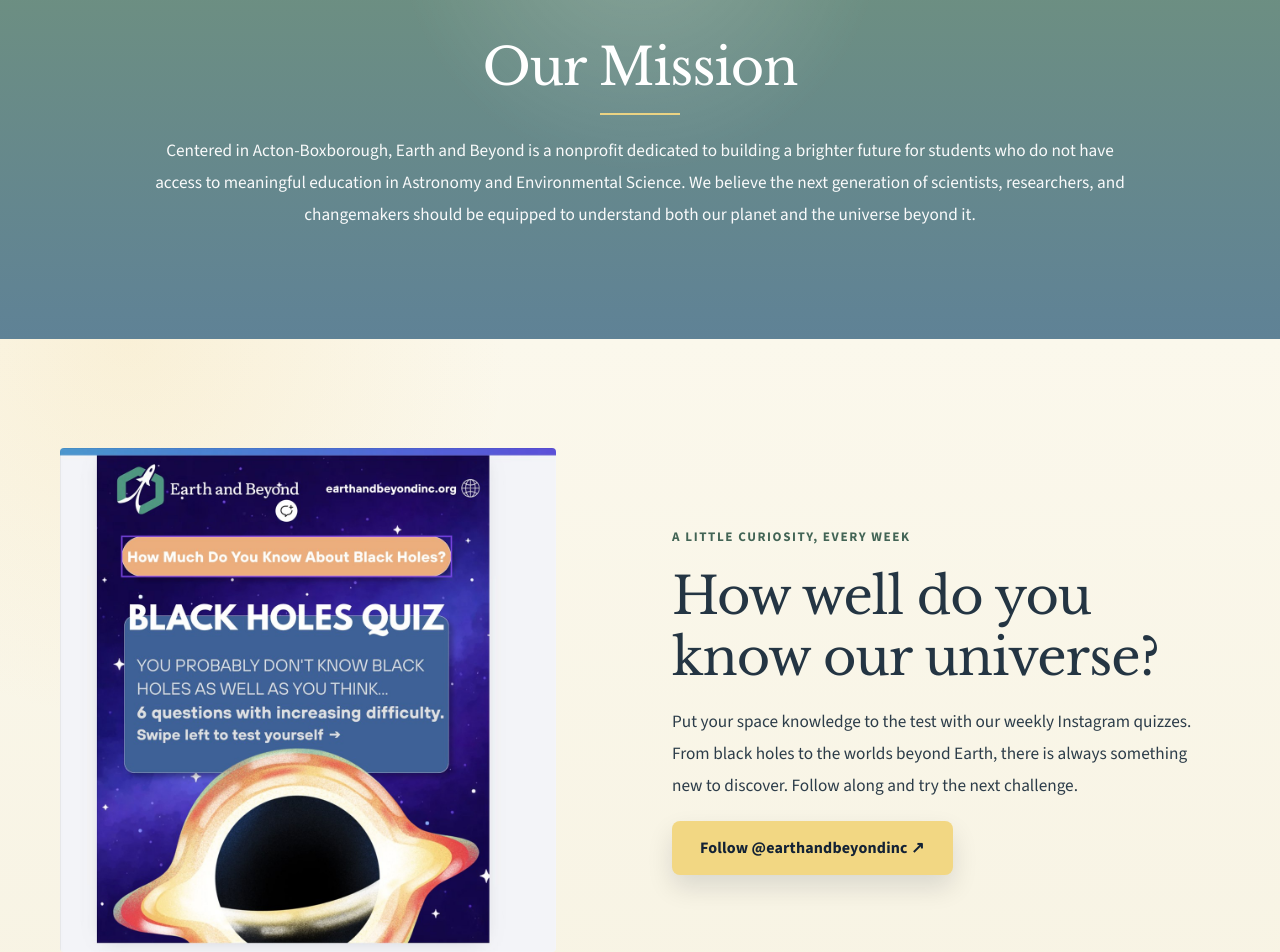
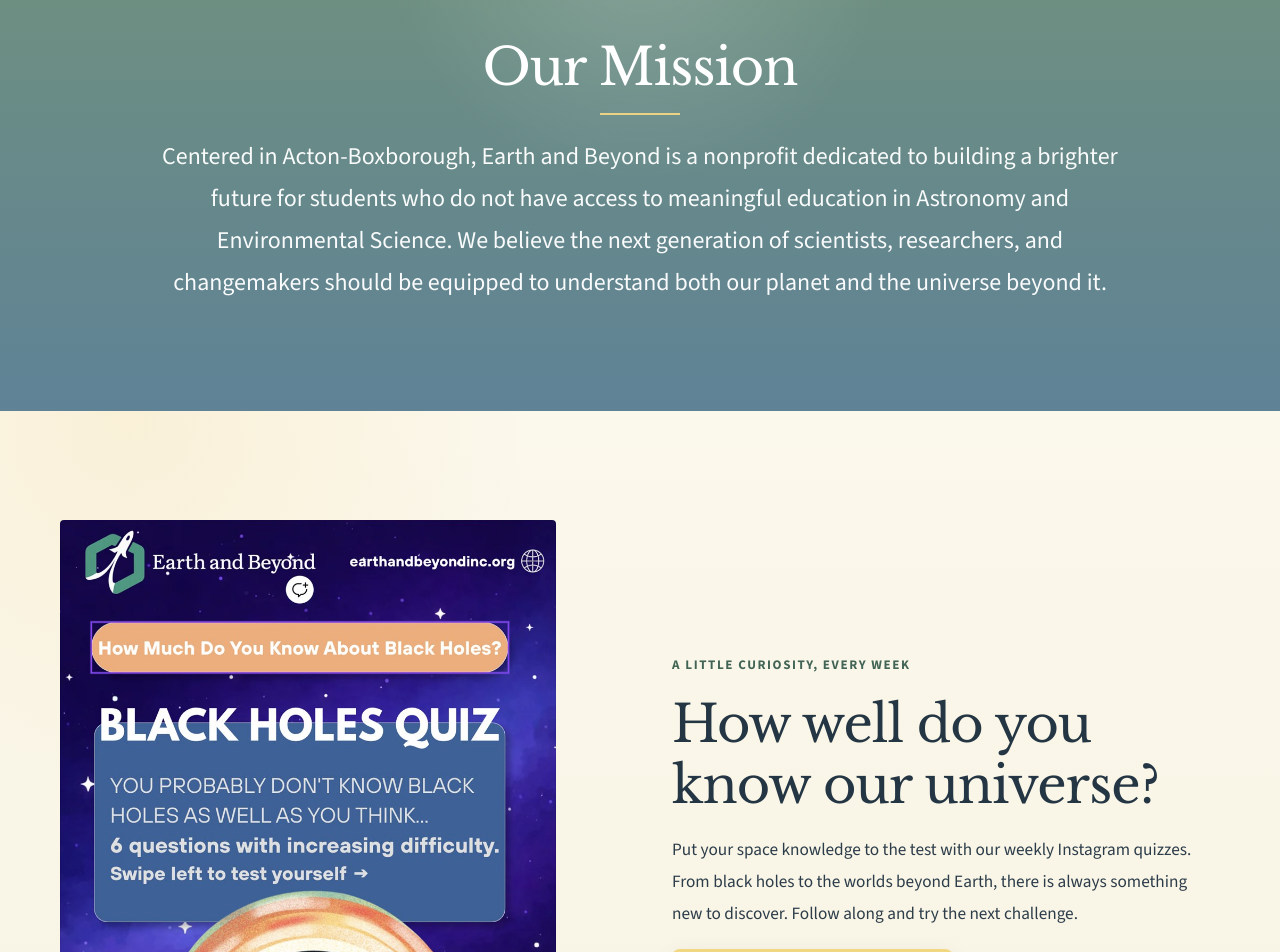
Before and after one commit to JLA30000/Earth_and_Beyond, a React (Vite) app: page / in a window 1280 px wide. Shown: the part 760-1712 px from the top of the page. Built offline with nearby package versions, Linux system fonts and the light colour scheme.

Commit message:
Refine quiz crop, mission text size, and link capitalization

```diff
--- a/src/index.css
+++ b/src/index.css
@@ -488,6 +488,11 @@
     linear-gradient(180deg, #6f917e 0%, #5f8296 100%);
 }
 
+.home-mission-section .section-intro {
+  font-size: clamp(1.25rem, 2vw, 1.5rem);
+  line-height: 1.75;
+}
+
 .section-navy {
   background:
     radial-gradient(circle at 85% 10%, rgba(240, 199, 106, 0.14), transparent 28%),
@@ -760,13 +765,23 @@
 }
 
 .quiz-feature__image {
+  position: relative;
   display: block;
+  width: 100%;
   max-width: 31rem;
+  aspect-ratio: 932 / 1160;
+  overflow: hidden;
+  border-radius: 4px;
 }
 
 .quiz-feature__image img {
+  /* Show the poster at (88, 18), sized 932 x 1160 in the 1180 x 1200 source. */
+  position: absolute;
+  width: calc(100% * 1180 / 932);
+  max-width: none;
   height: auto;
-  border-radius: 4px;
+  left: calc(-100% * 88 / 932);
+  top: calc(-100% * 18 / 1160);
 }
 
 .initiative-nav {
--- a/src/pages/Initiatives.jsx
+++ b/src/pages/Initiatives.jsx
@@ -27,10 +27,10 @@
       </PageHero>
 
       <nav className="initiative-nav" aria-label="Explore our initiatives">
-        <a href="#upcoming-workshop">Upcoming workshop</a>
-        <a href="#workshops-2026">2026 workshops</a>
-        <a href="#workshops-2025">2025 workshops</a>
-        <a href="#our-resources">Our resources</a>
+        <a href="#upcoming-workshop">Upcoming Workshop</a>
+        <a href="#workshops-2026">2026 Workshops</a>
+        <a href="#workshops-2025">2025 Workshops</a>
+        <a href="#our-resources">Our Resources</a>
       </nav>
 
       <section id="upcoming-workshop" className="section-cream initiative-chapter" aria-labelledby="upcoming-title">
@@ -103,7 +103,7 @@
               <p className="eyebrow">Connecting with a global community</p>
               <h3 id="space-apps-title">2025 &amp; 2026 NASA Amplification Collaborators</h3>
               <p>As a NASA Amplification Collaborator in 2025 and 2026, Earth and Beyond helps expand awareness and engagement around the NASA Space Apps Challenge. We support its mission of bringing innovators, creators, and problem-solvers together to use NASA&rsquo;s open data to address real-world challenges and inspire new discoveries.</p>
-              <a href="https://www.spaceappschallenge.org/" target="_blank" rel="noreferrer" className="text-link">Explore the NASA Space Apps Challenge <span aria-hidden="true">↗</span></a>
+              <a href="https://www.spaceappschallenge.org/" target="_blank" rel="noreferrer" className="text-link">Explore The NASA Space Apps Challenge <span aria-hidden="true">↗</span></a>
             </div>
           </aside>
         </div>
@@ -120,7 +120,7 @@
             <figure className="fade-in-up"><img src={alienDrawing} alt="A student's imagined Martian creatures among mountains and moons" loading="lazy" /><figcaption>Imagining life on another world.</figcaption></figure>
             <figure className="fade-in-up"><img src={spaceDrawing} alt="A student's drawing of a rocket traveling between Earth and the Sun" loading="lazy" /><figcaption>Exploring the worlds beyond Earth.</figcaption></figure>
           </div>
-          <a className="text-link archive-link" href="https://canva.link/uxrw1733n49i49y" target="_blank" rel="noreferrer">View the 2025 student artwork collage on Canva <span aria-hidden="true">↗</span></a>
+          <a className="text-link archive-link" href="https://canva.link/uxrw1733n49i49y" target="_blank" rel="noreferrer">View The 2025 Student Artwork Collage On Canva <span aria-hidden="true">↗</span></a>
         </div>
       </section>
 
@@ -135,21 +135,21 @@
             <article className="resource-card fade-in-up">
               <img className="resource-card__image resource-card__image--art" src={alienDrawing} alt="Student artwork imagining life on Mars" loading="lazy" />
               <div className="resource-card__body content-stack">
-                <p className="eyebrow">Curriculum · Coming soon</p>
+                <p className="eyebrow">Curriculum · Coming Soon</p>
                 <h3>Understanding Habitable Worlds</h3>
                 <p>Our upcoming NGSS-aligned habitability curriculum explores a big question: what makes a world suitable for life? Connect astronomy and environmental science through the study of habitable worlds.</p>
-                <p className="resource-status">Curriculum materials coming soon.</p>
+                <p className="resource-status">Curriculum Materials Coming Soon</p>
               </div>
             </article>
             <article className="resource-card fade-in-up">
-              <a href="https://solar-system-missions.netlify.app/" target="_blank" rel="noreferrer" aria-label="Launch the solar system simulation">
+              <a href="https://solar-system-missions.netlify.app/" target="_blank" rel="noreferrer" aria-label="Launch The Solar System Simulation">
                 <img className="resource-card__image resource-card__image--map" src={solarSystem} alt="Illustrated solar system map from the Goldilocks Mission simulation" loading="lazy" />
               </a>
               <div className="resource-card__body content-stack">
-                <p className="eyebrow">Interactive · Explore now</p>
+                <p className="eyebrow">Interactive · Explore Now</p>
                 <h3>Solar System Simulation</h3>
                 <p>Choose a planet and start a Goldilocks Mission. Explore planetary conditions and investigate what makes a planet habitable in our interactive solar system simulation.</p>
-                <a href="https://solar-system-missions.netlify.app/" target="_blank" rel="noreferrer" className="btn btn-cream">Launch the simulation <span aria-hidden="true">&nbsp;↗</span></a>
+                <a href="https://solar-system-missions.netlify.app/" target="_blank" rel="noreferrer" className="btn btn-cream">Launch The Simulation <span aria-hidden="true">&nbsp;↗</span></a>
               </div>
             </article>
           </div>
```
